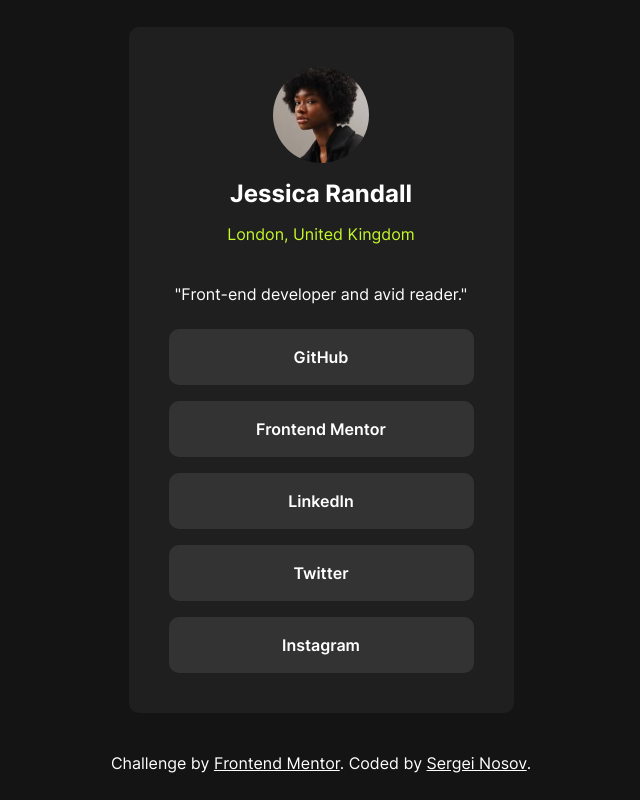
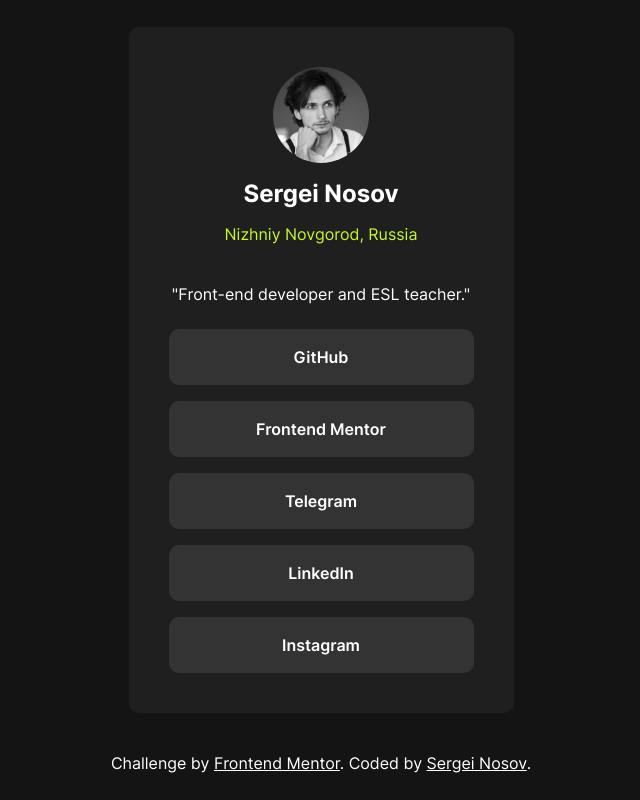
Before and after one commit to sereny33/social-links-profile-main, a plain HTML site: page index.html in a window 1280 px wide. Shown: the whole page, without its empty margins (319-959 px from the left). Drawn offline with Linux system fonts and the light colour scheme.

Commit message:
Personalize information

```diff
--- a/index.html
+++ b/index.html
@@ -16,32 +16,32 @@
   <main>
     <article class="container">
       <div class="profile">
-        <img src="./assets/images/avatar-jessica.jpeg" alt="avatar" class="avatar">
-        <h1 class="profile__name">Jessica Randall</h1>
-        <p class="profile__location">London, United Kingdom</p>
-        <p class="profile__description">"Front-end developer and avid reader."</p>
+        <img src="./assets/images/my_photo.webp" alt="avatar" class="avatar">
+        <h1 class="profile__name">Sergei Nosov</h1>
+        <p class="profile__location">Nizhniy Novgorod, Russia</p>
+        <p class="profile__description">"Front-end developer and ESL teacher."</p>
       </div>
 
       <div class="links-container">
         <ul class="links__list">
           <li class="links__list-item">
-            <a href="#0" class="link">
+            <a href="https://github.com/sereny33/" class="link">
               GitHub
             </a>
           </li>
           <li class="links__list-item">
-            <a href="#0" class="link">
+            <a href="https://www.frontendmentor.io/profile/sereny33" class="link">
               Frontend Mentor
+            </a>
+          </li>
+          <li class="links__list-item">
+            <a href="https://t.me/serenysereny" class="link">
+              Telegram
             </a>
           </li>
           <li class="links__list-item">
             <a href="#0" class="link">
               LinkedIn
-            </a>
-          </li>
-          <li class="links__list-item">
-            <a href="#0" class="link">
-              Twitter
             </a>
           </li>
           <li class="links__list-item">
```
Also changed, not shown: assets/images/my_photo.webp (added), design/preview.jpg (renamed from preview.jpg), design/solution.png (added), design/solution__hover.png (added), 2 other files.
